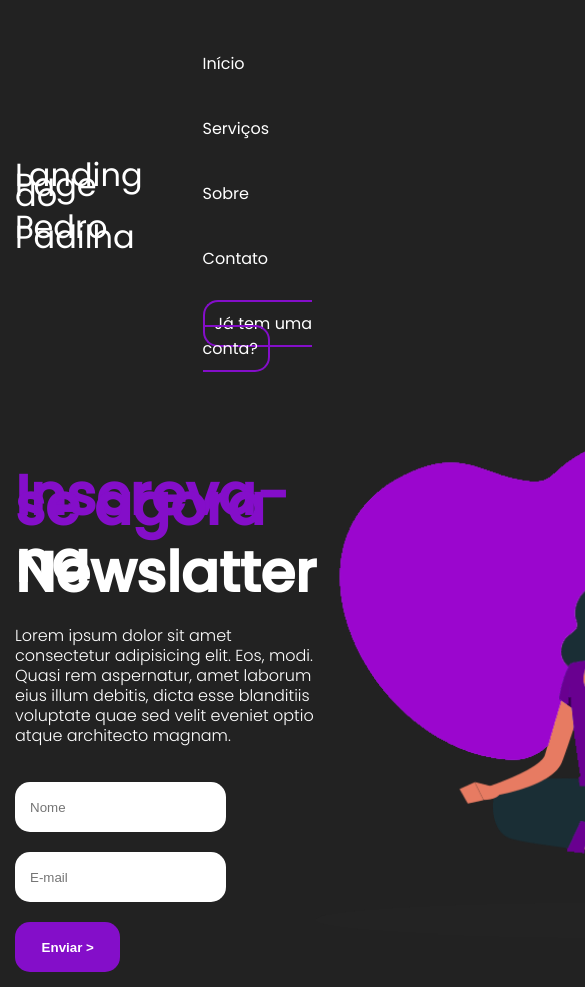
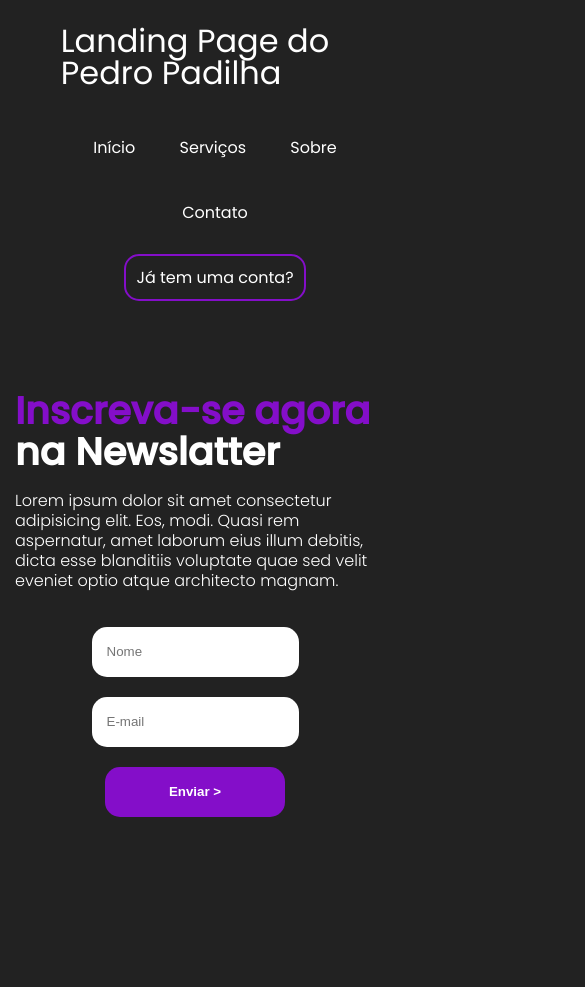
Before and after one commit to pedropadilhan/lading-page, a plain HTML site: page index.html in a window 390 px wide. Shown: the top 987 px of the page, 585 px wide, since content can reach past the window. After the commit the page ends 844 px from the top, so only its background shows below. Drawn offline with Linux system fonts and the light colour scheme.

Commit message:
versão mobile finalizada

```diff
--- a/index.html
+++ b/index.html
@@ -8,6 +8,7 @@
     <title>Landing Page</title>
     <link rel="stylesheet" href="styles/style.css">
     <link rel="stylesheet" href="styles/fonts.css">
+    <link rel="stylesheet" href="styles/media.css">
 </head>
 
 <body>
--- /dev/null
+++ b/styles/media.css
@@ -0,0 +1,31 @@
+@media screen and (max-width: 760px) {
+
+    header{
+        flex-direction: column;
+    }
+
+    main{
+        flex-direction: column;
+    }
+
+    h2{
+        font-size: 38px;
+    }
+
+    form{
+        margin: 0 auto;
+        width: 100%;
+    }
+
+    input{
+        align-self: center;
+    }
+
+    img{
+        display: none;
+    }
+
+    ul{
+        text-align: center;
+    }
+}
```
